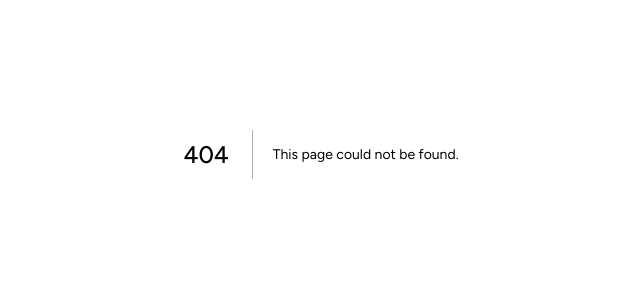
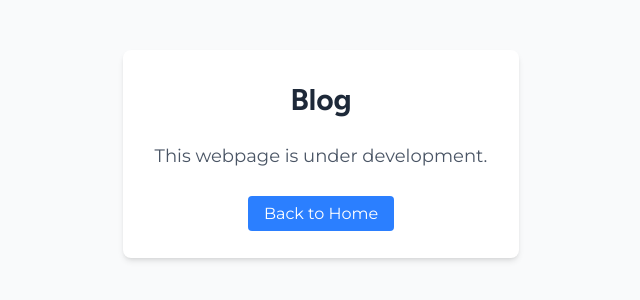
Before and after one commit to KaveeshClickDo/seekahost.lk-v3, a Next.js app: page /blog in a window 1280 px wide. Before the commit this address had no page. Shown: the part 246-546 px from the top of the page, without its empty margins (319-959 px from the left). Built offline with nearby package versions, Linux system fonts and the light colour scheme.

Commit message:
Add Pages

```diff
--- /dev/null
+++ b/src/app/blog/page.js
@@ -0,0 +1,25 @@
+import Link from "next/link";
+
+export const metadata = {
+    title: "Blog"
+}
+
+export default function Blog() {
+    return (
+        <div className="flex flex-col items-center justify-center min-h-screen bg-gray-50 p-4">
+            <div className="text-center max-w-md bg-white p-8 rounded-lg shadow-md">
+                <h1 className="text-3xl font-bold text-gray-800 mb-4">Blog</h1>
+
+                <div className="mb-6 py-2">
+                    <p className="text-lg text-gray-600">This webpage is under development.</p>
+                </div>
+
+                <Link href="/"
+                    className="px-4 py-2 bg-blue-500 text-white rounded hover:bg-blue-600 transition-colors"
+                >
+                    Back to Home
+                </Link>
+            </div>
+        </div>
+    );
+}
--- /dev/null
+++ b/src/app/business-web-hosting/page.js
@@ -0,0 +1,26 @@
+import Link from "next/link";
+
+export const metadata = {
+    title: "Business Web Hosting Sri Lanka: Best Business Web Hosting"
+}
+
+
+export default function BusinessWebHosting() {
+    return (
+        <div className="flex flex-col items-center justify-center min-h-screen bg-gray-50 p-4">
+            <div className="text-center max-w-md bg-white p-8 rounded-lg shadow-md">
+                <h1 className="text-3xl font-bold text-gray-800 mb-4">Business Web Hosting</h1>
+
+                <div className="mb-6 py-2">
+                    <p className="text-lg text-gray-600">This webpage is under development.</p>
+                </div>
+
+                <Link href="/"
+                    className="px-4 py-2 bg-blue-500 text-white rounded hover:bg-blue-600 transition-colors"
+                >
+                    Back to Home
+                </Link>
+            </div>
+        </div>
+    );
+}
--- /dev/null
+++ b/src/app/cheap-web-hosting-with-cpanel/page.js
@@ -0,0 +1,26 @@
+import Link from "next/link";
+
+export const metadata = {
+    title: "Cheap Web Hosting With cPanel - Sri lanka's Best Host"
+}
+
+
+export default function CheapWebHostingWithcPanel() {
+    return (
+        <div className="flex flex-col items-center justify-center min-h-screen bg-gray-50 p-4">
+            <div className="text-center max-w-md bg-white p-8 rounded-lg shadow-md">
+                <h1 className="text-3xl font-bold text-gray-800 mb-4">Cheap Web Hosting With cPanel</h1>
+
+                <div className="mb-6 py-2">
+                    <p className="text-lg text-gray-600">This webpage is under development.</p>
+                </div>
+
+                <Link href="/"
+                    className="px-4 py-2 bg-blue-500 text-white rounded hover:bg-blue-600 transition-colors"
+                >
+                    Back to Home
+                </Link>
+            </div>
+        </div>
+    );
+}
--- /dev/null
+++ b/src/app/nodejs-hosting/page.js
@@ -0,0 +1,26 @@
+import Link from "next/link";
+
+export const metadata = {
+    title: "NodeJS Hosting Sri Lanka: Best NodeJs Hosting"
+}
+
+
+export default function NodeJSHosting() {
+    return (
+        <div className="flex flex-col items-center justify-center min-h-screen bg-gray-50 p-4">
+            <div className="text-center max-w-md bg-white p-8 rounded-lg shadow-md">
+                <h1 className="text-3xl font-bold text-gray-800 mb-4">NodeJS Hosting</h1>
+
+                <div className="mb-6 py-2">
+                    <p className="text-lg text-gray-600">This webpage is under development.</p>
+                </div>
+
+                <Link href="/"
+                    className="px-4 py-2 bg-blue-500 text-white rounded hover:bg-blue-600 transition-colors"
+                >
+                    Back to Home
+                </Link>
+            </div>
+        </div>
+    );
+}
--- a/src/app/sitemap.js
+++ b/src/app/sitemap.js
@@ -24,5 +24,35 @@ export default function sitemap() {
         changeFrequency: 'yearly',
         priority: 1,
       },
+      {
+        url: `${process.env.NEXT_PUBLIC_BASE_URL}/wordpress-hosting`,
+        lastModified: new Date(),
+        changeFrequency: 'yearly',
+        priority: 1,
+      },
+      {
+        url: `${process.env.NEXT_PUBLIC_BASE_URL}/business-web-hosting`,
+        lastModified: new Date(),
+        changeFrequency: 'yearly',
+        priority: 1,
+      },
+      {
+        url: `${process.env.NEXT_PUBLIC_BASE_URL}/cheap-web-hosting-with-cpanel`,
+        lastModified: new Date(),
+        changeFrequency: 'yearly',
+        priority: 1,
+      },
+      {
+        url: `${process.env.NEXT_PUBLIC_BASE_URL}/nodejs-hosting`,
+        lastModified: new Date(),
+        changeFrequency: 'yearly',
+        priority: 1,
+      },
+      {
+        url: `${process.env.NEXT_PUBLIC_BASE_URL}/blog`,
+        lastModified: new Date(),
+        changeFrequency: 'yearly',
+        priority: 1,
+      },
     ]
   }
--- a/src/components/shared/Navbar.js
+++ b/src/components/shared/Navbar.js
@@ -51,15 +51,18 @@ export default function Navbar () {
                     <Link href="/wordpress-hosting" className="block px-4 py-2 text-black hover:bg-gray-100 hover:text-blue-500 transition-all duration-300">
                         WordPress Web Hosting
                     </Link>
-                    <Link href="https://www.seekahost.lk/business-web-hosting/" className="block px-4 py-2 text-black hover:bg-gray-100 hover:text-blue-500 transition-all duration-300">
+                    <Link href="/business-web-hosting/" className="block px-4 py-2 text-black hover:bg-gray-100 hover:text-blue-500 transition-all duration-300">
                         Business Web Hosting
                     </Link>
-                    <Link href="https://www.seekahost.lk/cheap-web-hosting-with-cpanel/" className="block px-4 py-2 text-black hover:bg-gray-100 hover:text-blue-500 transition-all duration-300">
+                    <Link href="/cheap-web-hosting-with-cpanel" className="block px-4 py-2 text-black hover:bg-gray-100 hover:text-blue-500 transition-all duration-300">
                         Cheap cPanel Hosting
+                    </Link>
+                    <Link href="/nodejs-hosting" className="block px-4 py-2 text-black hover:bg-gray-100 hover:text-blue-500 transition-all duration-300">
+                        Node JS Hosting
                     </Link>
                 </div>
             </div>
-            <Link href="https://www.seekahost.lk/blog/" className="hover:text-blue-500 font-medium transition-all duration-300 text-lg">
+            <Link href="/blog" className="hover:text-blue-500 font-medium transition-all duration-300 text-lg">
                 Blog
             </Link>
             <Link href="/contact" className="hover:text-blue-500 font-medium transition-all duration-300 text-lg">
@@ -110,16 +113,19 @@ export default function Navbar () {
                             <Link href="/wordpress-hosting" className="block px-4 py-2 hover:bg-gray-100 text-lg font-medium" onClick={() => setMobileMenuOpen(false)}>
                                 WordPress Web Hosting
                             </Link>
-                            <Link href="https://www.seekahost.lk/business-web-hosting/" className="block px-4 py-2 hover:bg-gray-100 text-lg font-medium" onClick={() => setMobileMenuOpen(false)}>
+                            <Link href="/business-web-hosting" className="block px-4 py-2 hover:bg-gray-100 text-lg font-medium" onClick={() => setMobileMenuOpen(false)}>
                                 Business Web Hosting
                             </Link>
-                            <Link href="https://www.seekahost.lk/cheap-web-hosting-with-cpanel/" className="block px-4 py-2 hover:bg-gray-100 text-lg font-medium" onClick={() => setMobileMenuOpen(false)}>
+                            <Link href="/cheap-web-hosting-with-cpanel" className="block px-4 py-2 hover:bg-gray-100 text-lg font-medium" onClick={() => setMobileMenuOpen(false)}>
                                 Cheap cPanel Hosting
+                            </Link>
+                            <Link href="/nodejs-hosting" className="block px-4 py-2 hover:bg-gray-100 text-lg font-medium" onClick={() => setMobileMenuOpen(false)}>
+                                Node JS Hosting
                             </Link>
                         </div>
                     )}
                 </div>
-                <Link href="https://www.seekahost.lk/blog/" className="block px-4 py-2 hover:bg-gray-100 text-lg font-medium" onClick={() => setMobileMenuOpen(false)}>
+                <Link href="/blog" className="block px-4 py-2 hover:bg-gray-100 text-lg font-medium" onClick={() => setMobileMenuOpen(false)}>
                     Blog
                 </Link>
                 <Link href="/contact" className="block px-4 py-2 hover:bg-gray-100 text-lg font-medium" onClick={() => setMobileMenuOpen(false)}>
```
